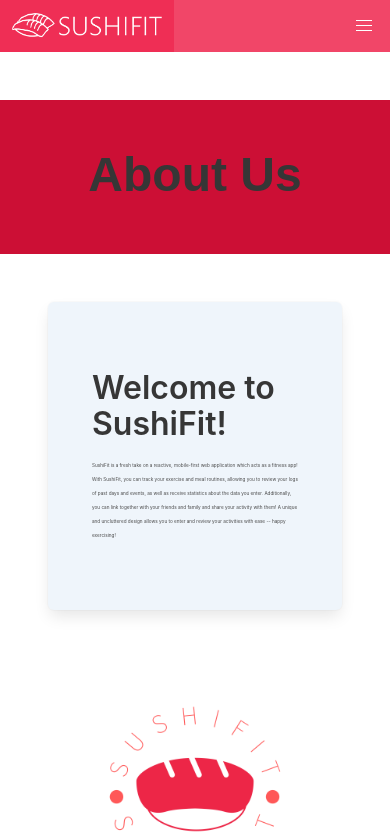
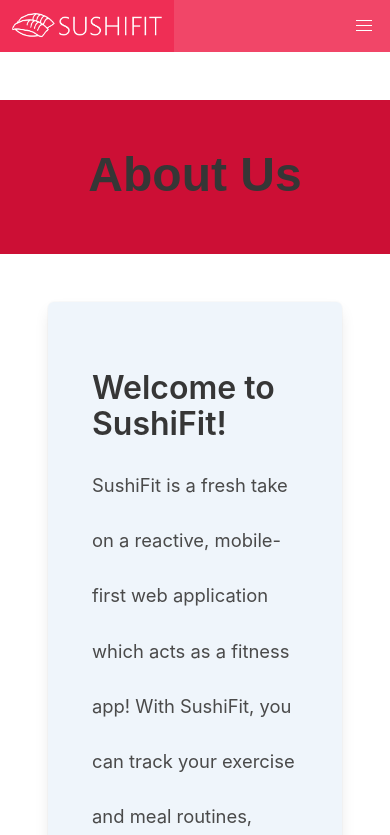
Before and after one commit to didomizm1/Web-Server-Programming-Final-Project, a Vue app in the folder client/: page /about in a window 390 px wide. Shown: the top 835 px of the page. Built offline with nearby package versions, Linux system fonts and the light colour scheme; a web font is replaced by a local one.

Commit message:
About & FAQs font size fix for mobile

```diff
--- a/client/src/components/QuestionAnswer.vue
+++ b/client/src/components/QuestionAnswer.vue
@@ -15,11 +15,8 @@
 </template>
 
 <style scoped>
-h1 {
-    font-size: 3vw;
-}
 p {
-    font-size: 1.2vw;
+    font-size: 1.15rem;
     line-height: 3;
 }
 </style>
```
